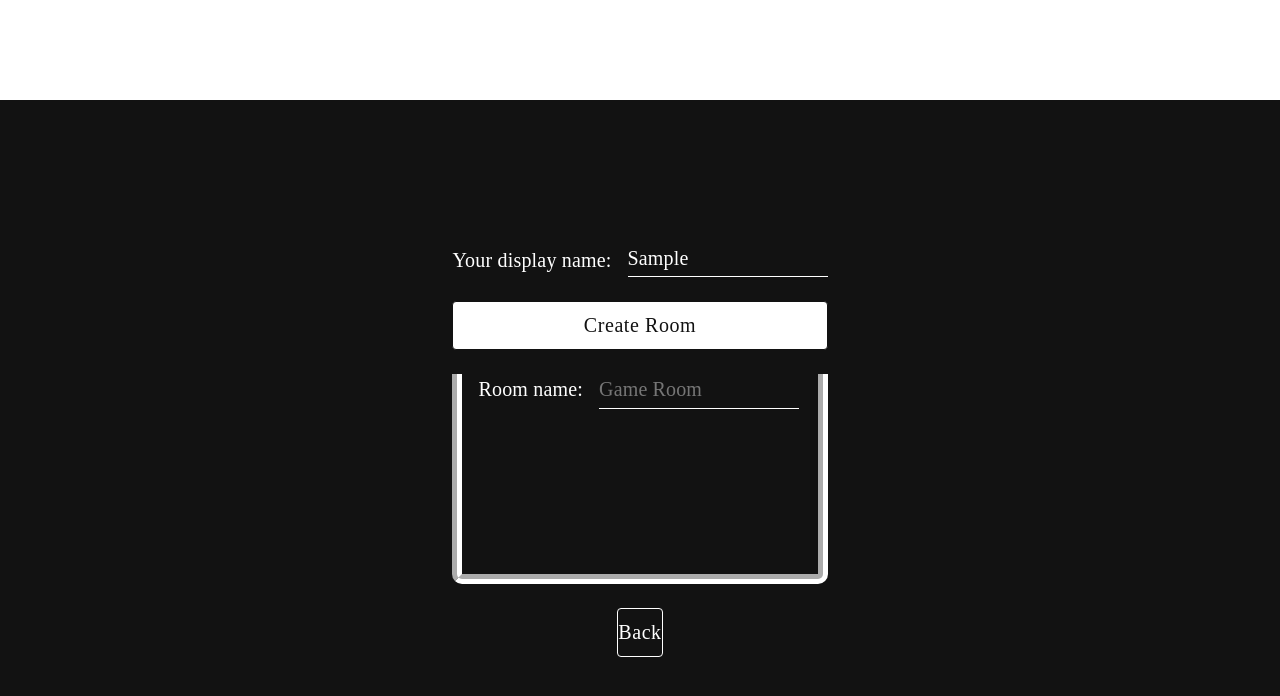
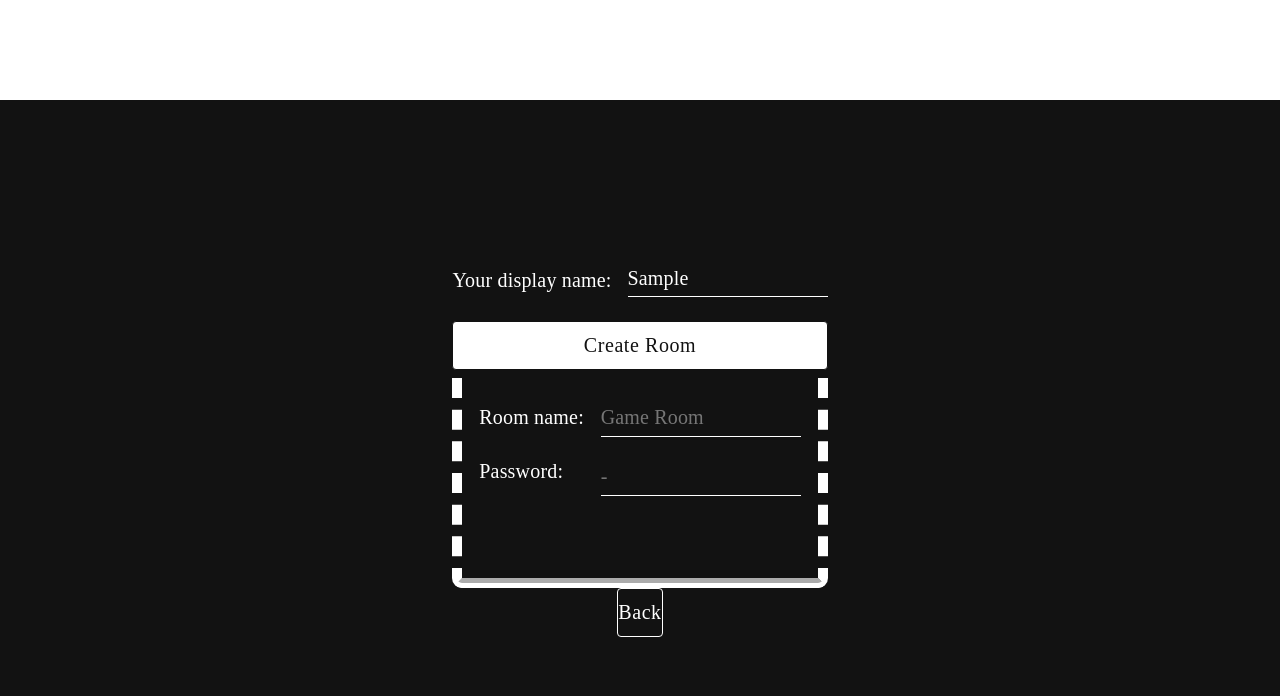
Before and after one commit to songFanAccount/gamebox, a React (Create React App) app in the folder client/: page / in a window 1280 px wide. Both pictures are taken after typing "Sample" into the empty fields and a click on the button "Create Room". Shown: the top 696 px of the page. Built offline with nearby package versions, Linux system fonts and the light colour scheme; no server answers; a web font is replaced by a local one.

Commit message:
Create options added

```diff
--- a/client/src/Home.jsx
+++ b/client/src/Home.jsx
@@ -9,7 +9,9 @@ export default function Home() {
     const [joinCode, setJoinCode] = useState('')
     const [createJoinState, setCJState] = useState(0) // -1 for create, 0 for none selected, 1 for join
     const [createOptBorder, setCreateOptBorder] = useState(0)
+    /* Room creation data */
     const [roomName, setRoomName] = useState('')
+    const [password, setPassword] = useState('')
     const busy = useRef(false)
     const [scope, animate] = useAnimate()
 
@@ -49,16 +51,6 @@ export default function Home() {
         busy.current = false
         setCJState(0)
     }
-    const CreateOptions = ({roomName}) => {
-        return (
-            <>
-                <Stack direction="row" columnGap={2}>
-                    <GBText text="Room name: "/>
-                    <GBTextInput value={roomName} onChange={setRoomName} placeholder="Game Room"/>
-                </Stack>
-            </>
-        )
-    }
     function createAndJoinRoom() {
         socket.emit('create-room', {roomName: 'Test Room', creatorName: userName}, createResponse)
     }
@@ -86,7 +78,7 @@ export default function Home() {
             }}
         >
             <Stack
-                direction="column" justifyContent="center" alignItems="center" rowGap={3}
+                direction="column" justifyContent="center" alignItems="center"
                 className="contents"
                 ref={scope}
                 sx={{
@@ -94,11 +86,15 @@ export default function Home() {
                     width: 'fit-content',
                 }}
             >
-                <Stack direction="row" columnGap={2} alignItems="center">
+                <Stack direction="row" columnGap={2} alignItems="center"
+                    sx={{
+                        mb: 3
+                    }}
+                >
                     <GBText text="Your display name:"/>
                     <GBTextInput value={userName} onChange={setUserName} placeholder="Anon Andy"/>
                 </Stack>
-                <Stack direction="row" justifyContent="space-between" width={1}>
+                <Stack direction="row" justifyContent="space-between" width={1} mb={1}>
                     {createJoinState !== 1 &&
                         <GBButton
                             className="createButton"
@@ -126,10 +122,9 @@ export default function Home() {
                 <Box
                     className="options"
                     sx={{
-                        width: 1,
-                        height: 0,
-                        minHeight: 0,
-                        border: createOptBorder, borderBottomLeftRadius: 10, borderBottomRightRadius: 10, borderStyle: 'groove',
+                        width: 1, height: 0, minHeight: 0,
+                        border: createOptBorder, borderBottomLeftRadius: 10, borderBottomRightRadius: 10,
+                        borderBottomStyle: 'groove', borderLeftStyle: 'dashed', borderRightStyle: 'dashed',
                         borderTop: 0,
                         borderColor: '#FFFFFF',
                         boxSizing: 'border-box'
@@ -138,14 +133,17 @@ export default function Home() {
                     <Stack
                         direction="column"
                         rowGap={2}
-                        sx={{
-                            ml: 2
-                        }}
                     >
                         {createJoinState === -1 &&
-                            <Stack direction="row" columnGap={2}>
-                                <GBText text="Room name: "/>
-                                <GBTextInput value={roomName} onChange={setRoomName} placeholder="Game Room"/>
+                            <Stack direction="row" mt={3} justifyContent="space-evenly">
+                                <Stack direction="column" rowGap={3}>
+                                    <GBText text="Room name: "/>
+                                    <GBText text="Password: "/>
+                                </Stack>
+                                <Stack direction="column" rowGap={3}>
+                                    <GBTextInput value={roomName} onChange={setRoomName} placeholder="Game Room"/>
+                                    <GBTextInput value={password} onChange={setPassword} placeholder="-"/>
+                                </Stack>
                             </Stack>
                         }
                     </Stack>
```
